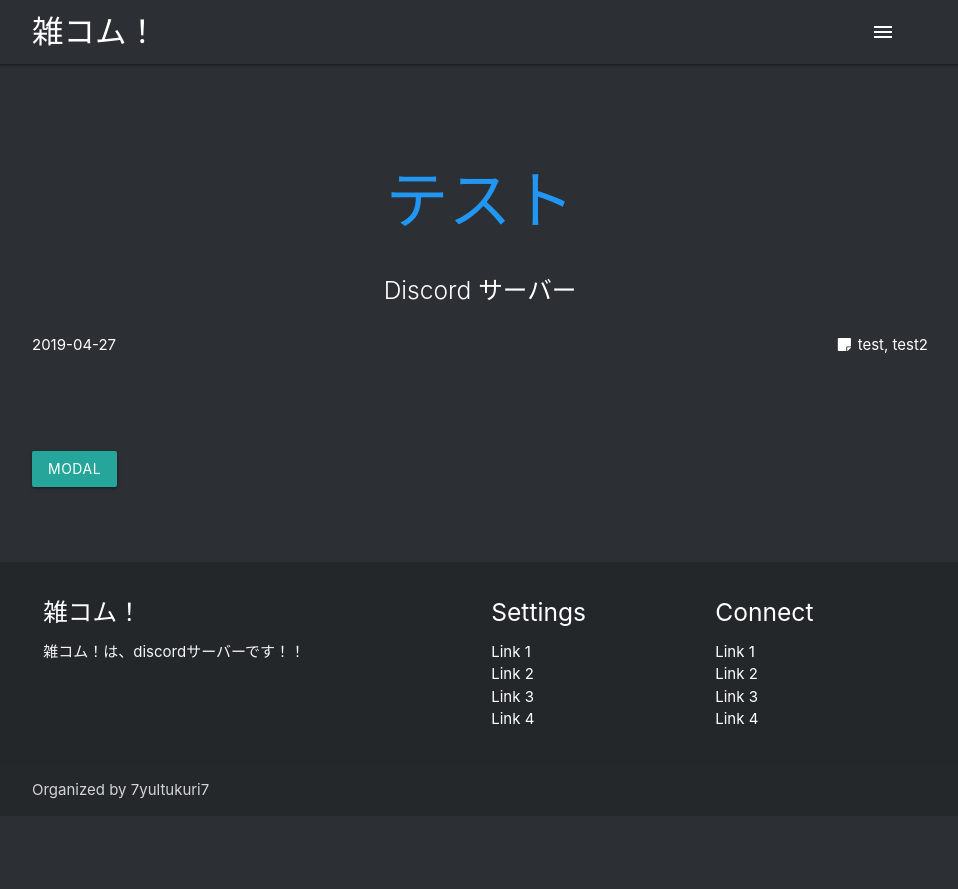
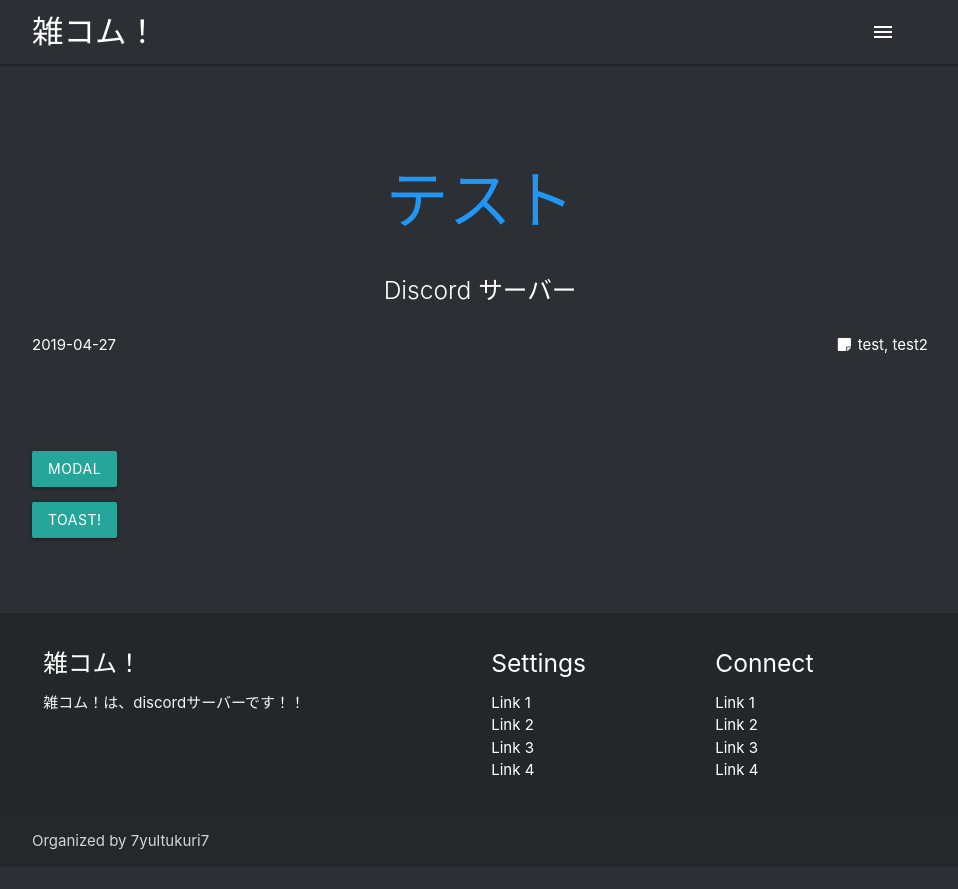
Before and after one commit to zatsukomu/zatsukomu-website-v1, a Jekyll site: the page built from docs/_posts/2019-04-27-test-nanoda.md, in a window 1280 px wide. Shown: the top 889 px of the page, without its empty margins (160-1118 px from the left). Built offline with Jekyll 4.4.1, drawn with Linux system fonts in a browser that asks for light colours; nearby versions of some CDN libraries.

Commit message:
Update 2019-04-27-test-nanoda.md

```diff
--- a/docs/_posts/2019-04-27-test-nanoda.md
+++ b/docs/_posts/2019-04-27-test-nanoda.md
@@ -10,7 +10,7 @@ categories:
   <a class="waves-effect waves-light btn modal-trigger" href="#modal1">Modal</a>
 
   <!-- Modal Structure -->
-  <div id="modal1" class="modal bottom-sheet">
+  <div id="modal1" class="modal bottom-sheet discord blue">
     <div class="modal-content">
       <h4>Modal Header</h4>
       <p>A bunch of text</p>
@@ -19,3 +19,6 @@ categories:
       <a href="#!" class="modal-close waves-effect waves-green btn-flat">OK!</a>
     </div>
   </div>
+
+
+  <a onclick="M.toast({html: 'I am a toast'})" class="btn">Toast!</a>
```
